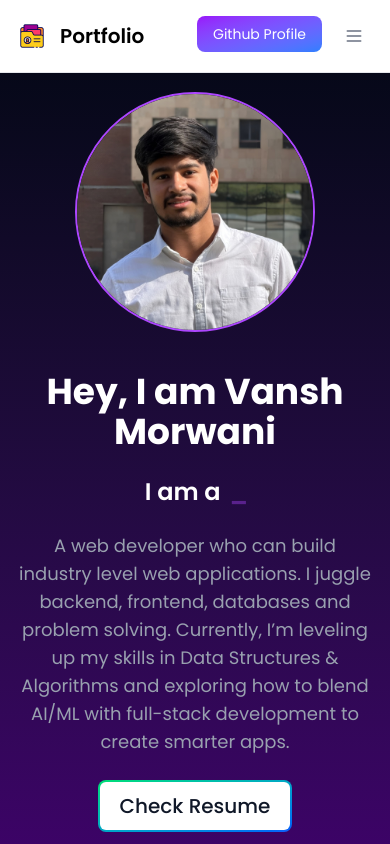
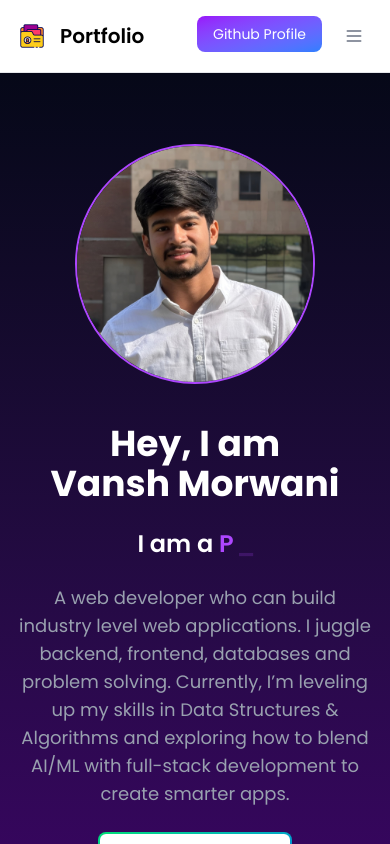
Before and after one commit to vansh-vm04/portfolio-website, a React (Vite) app: page / in a window 390 px wide. Shown: the top 844 px of the page. Built offline with nearby package versions, Linux system fonts and the light colour scheme.

Commit message:
section update

```diff
--- a/src/components/sections/About.jsx
+++ b/src/components/sections/About.jsx
@@ -7,12 +7,12 @@ const About = () => {
     <div>
     <div
       id="about"
-      className="pt-36 px-4 h-screen pb-[64px] w-full bg-gradient-to-b from-gray-950 to-purple-950 flex flex-col-reverse lg:flex-row items-center justify-center gap-10"
+      className="pt-36 px-4 min-h-screen pb-[64px] w-full bg-gradient-to-b from-gray-950 to-purple-950 flex flex-col-reverse lg:flex-row items-center justify-center gap-10"
     >
       {/* Text Content */}
       <div className="flex flex-col gap-6 w-full md:w-2/3 lg:w-1/2 text-center lg:text-left">
         <span className="text-4xl sm:text-5xl font-bold text-white">
-          Hey, I am Vansh Morwani
+          Hey, I am <span className="text-4xl sm:text-5xl font-bold text-nowrap text-white">Vansh Morwani</span>
         </span>
 
         <span className="text-2xl sm:text-3xl font-semibold text-white">
```
